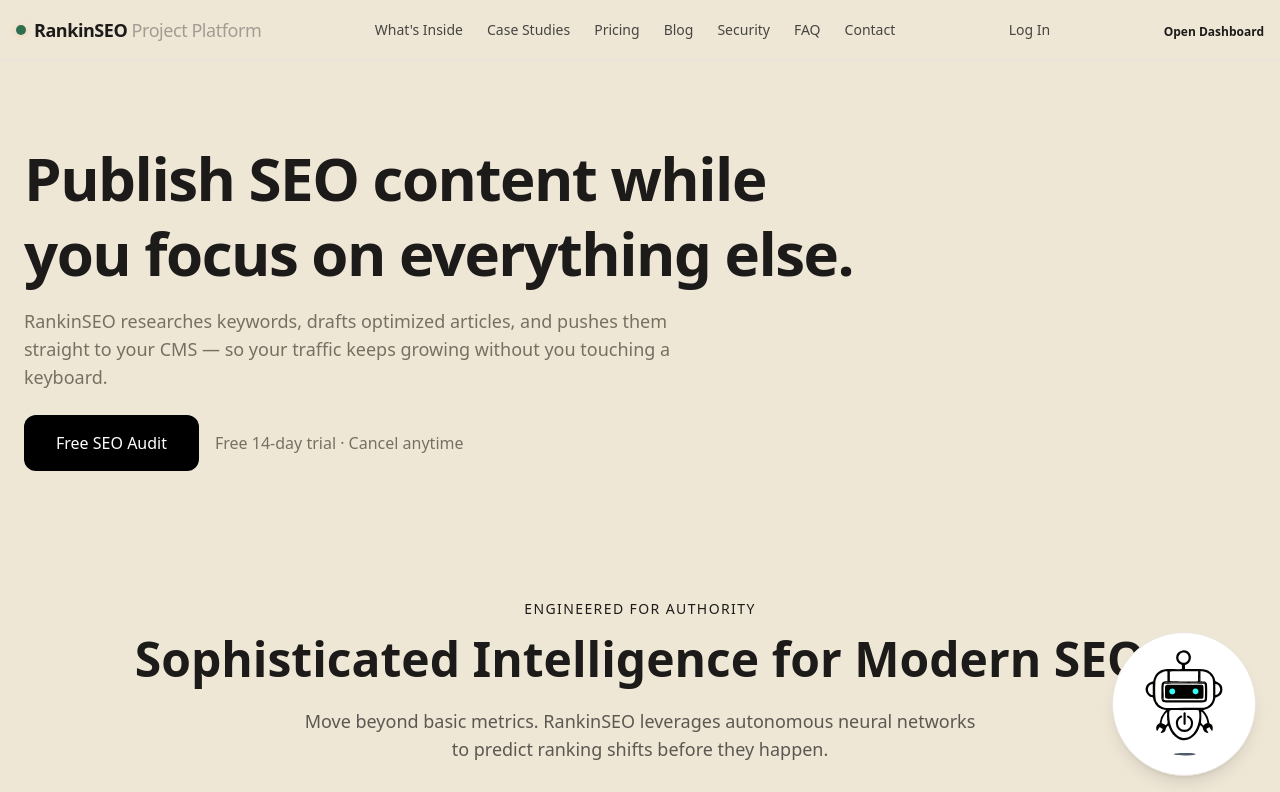
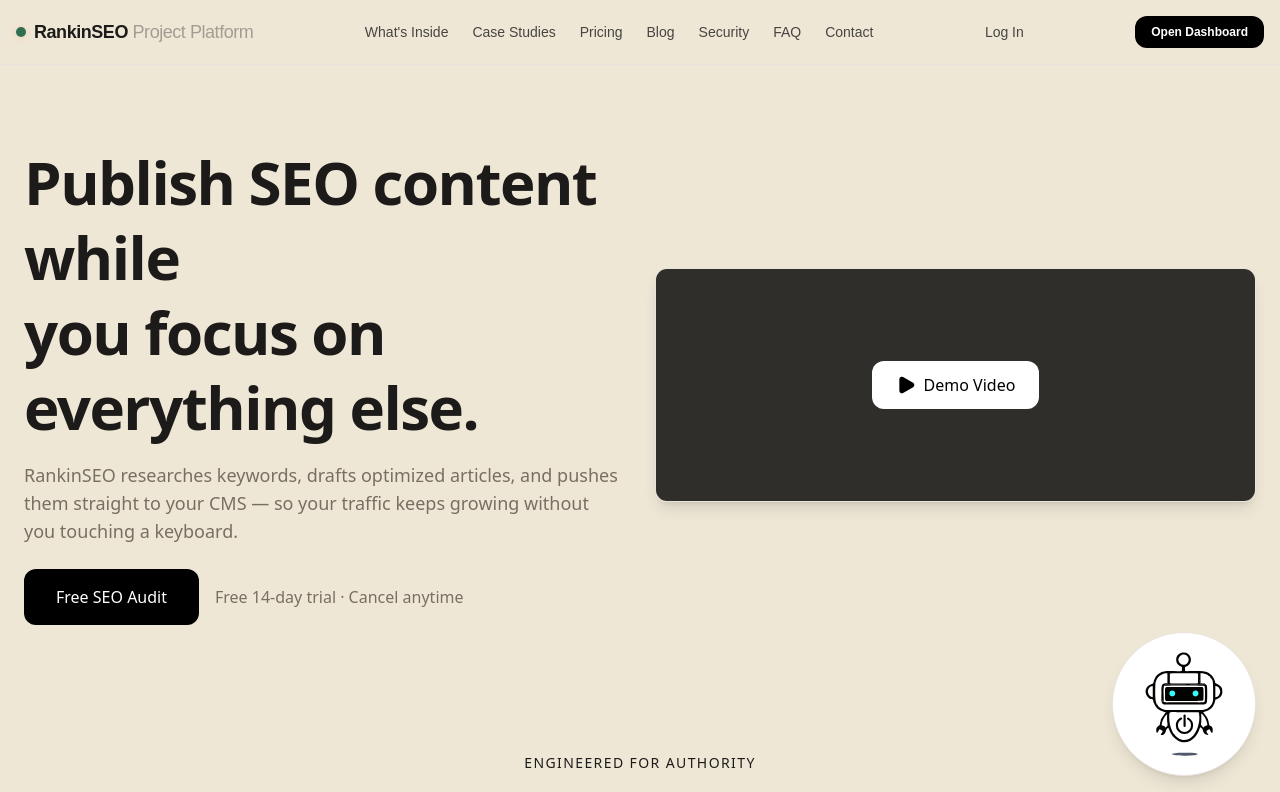
Before and after one commit to asgharshakir94-jpg/-my-seo-app, a Next.js app: page / in a window 1280 px wide. Shown: the top 792 px of the page. Built offline with nearby package versions, Linux system fonts and the light colour scheme.

Commit message:
create new nav.tst, update hero with demo video modified more files

```diff
--- a/app/blog/layout.tsx
+++ b/app/blog/layout.tsx
@@ -1,42 +1,7 @@
-import Link from 'next/link'
-import Footer from '@/components/Footer'
-
 export default function BlogLayout({ children }: { children: React.ReactNode }) {
   return (
     <div className="min-h-screen bg-paper text-ink flex flex-col">
-      <nav className="border-b border-line bg-paper/90 backdrop-blur-md sticky top-0 z-50 px-4 py-4">
-        <div className="max-w-7xl mx-auto flex justify-between items-center">
-          <div className="flex items-center space-x-2">
-            <span className="h-2.5 w-2.5 rounded-full bg-gradient-to-r from-accent-from to-accent-to shadow-accent" />
-            <Link href="/" className="font-bold tracking-tight text-lg text-ink">
-              RankinSEO <span className="text-sand font-medium">Project Platform</span>
-            </Link>
-          </div>
-          <nav className="hidden md:flex items-center space-x-6 text-sm font-medium text-ink/80">
-            <Link href="/#features" className="hover:text-ink transition-colors">What's Inside</Link>
-            <Link href="/#case-studies" className="hover:text-ink transition-colors">Case Studies</Link>
-            <Link href="/#pricing" className="hover:text-ink transition-colors">Pricing</Link>
-            <Link href="/blog" className="hover:text-ink transition-colors">Blog</Link>
-            <Link href="/#security" className="hover:text-ink transition-colors">Security</Link>
-            <Link href="/#faq" className="hover:text-ink transition-colors">FAQ</Link>
-            <Link href="/contact" className="hover:text-ink transition-colors">Contact</Link>
-          </nav>
-          <div className="flex items-center gap-4">
-            <Link href="/login" className="text-sm font-medium text-ink/80 hover:text-ink transition-colors">
-              Log In
-            </Link>
-            <Link href="/dashboard">
-              <button className="text-xs font-bold bg-ink text-paper px-4 py-2 rounded-md hover:opacity-90 transition-opacity">
-                Open Dashboard
-              </button>
-            </Link>
-          </div>
-        </div>
-      </nav>
-
       <main className="flex-1">{children}</main>
-
-      <Footer />
     </div>
-  )
+  );
 }
--- a/app/blog/page.tsx
+++ b/app/blog/page.tsx
@@ -1,9 +1,9 @@
 import Link from 'next/link'
 import { createClient } from '@/lib/supabase/server'
+import BackToTop from "@/components/backToTop";
 
 export const dynamic = 'force-dynamic'
 export const revalidate = 3600
-
 export const metadata = {
   title: 'Blog | RankinSEO',
   description: 'Roofing, solar, and trades industry guides and insights.',
@@ -60,8 +60,9 @@ export default async function BlogIndexPage() {
           <Link
             key={article.id}
             href={`/blog/${article.slug}`}
-            className="block rounded-lg border border-line bg-surface p-6 hover:border-ink/30 transition-colors"
+            className="block rounded-lg border border-line bg-surface p-6 border-l-4 border-l-transparent hover:border-l-accent-from hover:border-ink/30 transition-colors"
           >
+            <span className="inline-block h-2 w-2 rounded-full bg-gradient-to-r from-accent-from to-accent-to mb-2" />
             <h2 className="text-lg font-semibold mb-2">
               {extractTitle(article.content, article.keyword)}
             </h2>
@@ -71,6 +72,8 @@ export default async function BlogIndexPage() {
           </Link>
         ))}
       </div>
+      <BackToTop />
     </div>
+
   )
 }
--- a/app/layout.tsx
+++ b/app/layout.tsx
@@ -1,6 +1,8 @@
 import type { Metadata } from "next";
 import { Geist, Geist_Mono } from "next/font/google";
 import "./globals.css";
+import Nav from "@/components/Nav";
+import Footer from "@/components/Footer";
 
 const geistSans = Geist({
   variable: "--font-geist-sans",
@@ -27,7 +29,11 @@ export default function RootLayout({
       lang="en"
       className={`${geistSans.variable} ${geistMono.variable} h-full antialiased`}
     >
-      <body className="min-h-full flex flex-col">{children}</body>
+      <body className="min-h-full flex flex-col">
+        <Nav />
+        <main className="flex-1">{children}</main>
+        <Footer />
+      </body>
     </html>
   );
 }
--- /dev/null
+++ b/components/HeroVideo.tsx
@@ -0,0 +1,36 @@
+// components/HeroVideo.tsx
+"use client";
+
+import { useState } from "react";
+import { Play } from "lucide-react";
+
+export function HeroVideo() {
+  const [isPlaying, setIsPlaying] = useState(false);
+
+  return (
+    <div
+      style={{ position: "relative", paddingBottom: "38.59375%", height: 0 }}
+      className="w-full"
+    >
+      {isPlaying ? (
+        <iframe
+          src="https://www.loom.com/embed/f62b0aaa54c04422b81f1261297a50b3?autoplay=1&muted=1&hideEmbedTopBar=true"
+          frameBorder="0"
+          allow="autoplay; fullscreen"
+          allowFullScreen
+          style={{ position: "absolute", top: 0, left: 0, width: "100%", height: "100%" }}
+        />
+      ) : (
+        <button
+          onClick={() => setIsPlaying(true)}
+          className="absolute top-0 left-0 w-full h-full flex items-center justify-center bg-black/80 hover:bg-black/70 transition-colors"
+        >
+          <span className="flex items-center gap-2 px-6 py-3 bg-white text-black rounded-md font-medium text-base">
+            <Play className="w-5 h-5" fill="black" />
+            Demo Video
+          </span>
+        </button>
+      )}
+    </div>
+  );
+}
--- a/components/HomePageClient.tsx
+++ b/components/HomePageClient.tsx
@@ -8,6 +8,8 @@ import FAQSection from "@/components/FAQSection";
 import CaseStudiesSection from "@/components/CaseStudiesSection";
 import Footer from '@/components/Footer';
 import FloatingRobotWidget from './FloatingRobotWidget';
+import { HeroVideo } from "@/components/HeroVideo";
+import Nav from "@/components/Nav";
 
 export default function HomePageClient() {
   const [email, setEmail] = useState<string>("");
@@ -38,36 +40,12 @@ export default function HomePageClient() {
 
   return (
     <div className="min-h-screen bg-paper text-ink font-sans antialiased selection:bg-accent-soft">
-      <nav className="border-b border-line bg-paper/90 backdrop-blur-md sticky top-0 z-50 px-4 py-4">
-        <div className="max-w-7xl mx-auto flex justify-between items-center">
-          <div className="flex items-center space-x-2">
-            <span className="h-2.5 w-2.5 rounded-full bg-gradient-to-r from-accent-from to-accent-to shadow-accent" />
-            <span className="font-bold tracking-tight text-lg text-ink">
-              RankinSEO <span className="text-sand font-medium">Project Platform</span>
-            </span>
-          </div>
-          <nav className="hidden md:flex items-center space-x-6 text-sm font-medium text-ink/80">
-          <a href="#features" className="hover:text-ink transition-colors">What's Inside</a>
-          <a href="#case-studies" className="hover:text-ink transition-colors">Case Studies</a>
-          <a href="#pricing" className="hover:text-ink transition-colors">Pricing</a>
-          <Link href="/blog" className="hover:text-ink transition-colors">Blog</Link>
-          <a href="#security" className="hover:text-ink transition-colors">Security</a>
-          <a href="#faq" className="hover:text-ink transition-colors">FAQ</a>
-          <Link href="/contact" className="hover:text-ink transition-colors">Contact</Link>
-          </nav>
-          <Link href="/login" className="text-sm font-medium text-ink/80 hover:text-ink transition-colors">
-          Log In
-          </Link>
-          <Link href="/dashboard">
-          <button className="text-xs font-bold text-wh...">
-          Open Dashboard
-          </button>
-          </Link>
-        </div>
-      </nav>
+
 
       <main className="max-w-7xl mx-auto p-4 md:p-4 space-y-4">
         <div className="pt-16 pb-4 px-2">
+          <div className="flex flex-col md:flex-row items-center gap-8">
+            <div className="flex-1">
               <h1 className="text-5xl md:text-6xl font-bold tracking-tight text-ink leading-tight">
                 Publish SEO content while<br />you focus on everything else.
               </h1>
@@ -87,6 +65,12 @@ export default function HomePageClient() {
                 </p>
               </div>
             </div>
+            <div className="flex-1 w-full rounded-xl overflow-hidden border border-line shadow-lg">
+              <HeroVideo />
+            </div>
+          </div>
+        </div>
+
         <FeaturesSection />
         <SecuritySection />
         <PricingSection />
@@ -118,7 +102,7 @@ export default function HomePageClient() {
         </div>
       </main>
       <FloatingRobotWidget />
-      <Footer/>
+
     </div>
   );
 }
--- /dev/null
+++ b/components/Nav.tsx
@@ -0,0 +1,34 @@
+import Link from "next/link";
+
+
+export default function Nav() {
+  return (
+    <nav className="border-b border-line bg-paper/90 backdrop-blur-md sticky top-0 z-50 px-4 py-4">
+        <div className="max-w-7xl mx-auto flex justify-between items-center">
+         <Link href="/" className="flex items-center space-x-2">
+         <span className="h-2.5 w-2.5 rounded-full bg-gradient-to-r from-accent-from to-accent-to shadow-accent" />
+         <span className="font-bold tracking-tight text-lg text-ink">
+         RankinSEO <span className="text-sand font-medium">Project Platform</span>
+         </span>
+         </Link>
+          <nav className="hidden md:flex items-center space-x-6 text-sm font-medium text-ink/80">
+          <a href="#features" className="hover:text-ink transition-colors">What's Inside</a>
+          <a href="#case-studies" className="hover:text-ink transition-colors">Case Studies</a>
+          <a href="#pricing" className="hover:text-ink transition-colors">Pricing</a>
+          <Link href="/blog" className="hover:text-ink transition-colors">Blog</Link>
+          <a href="#security" className="hover:text-ink transition-colors">Security</a>
+          <a href="#faq" className="hover:text-ink transition-colors">FAQ</a>
+          <Link href="/contact" className="hover:text-ink transition-colors">Contact</Link>
+          </nav>
+          <Link href="/login" className="text-sm font-medium text-ink/80 hover:text-ink transition-colors">
+          Log In
+          </Link>
+          <Link href="/dashboard">
+          <button className="text-xs font-bold text-white bg-black px-4 py-2 rounded-md">
+          Open Dashboard
+          </button>
+          </Link>
+        </div>
+      </nav>
+      );
+    }
--- /dev/null
+++ b/components/backToTop.tsx
@@ -0,0 +1,25 @@
+"use client";
+import { useState, useEffect } from "react";
+import { ArrowUp } from "lucide-react";
+
+export default function BackToTop() {
+  const [visible, setVisible] = useState(false);
+
+  useEffect(() => {
+    const onScroll = () => setVisible(window.scrollY > 400);
+    window.addEventListener("scroll", onScroll);
+    return () => window.removeEventListener("scroll", onScroll);
+  }, []);
+
+  if (!visible) return null;
+
+  return (
+    <button
+      onClick={() => window.scrollTo({ top: 0, behavior: "smooth" })}
+      className="fixed bottom-6 right-6 z-40 bg-black text-white p-3 rounded-full shadow-lg hover:opacity-90 transition-opacity"
+      aria-label="Back to top"
+    >
+      <ArrowUp className="w-5 h-5" />
+    </button>
+  );
+}
```
Lines whose indentation alone changed are shown as unchanged.
